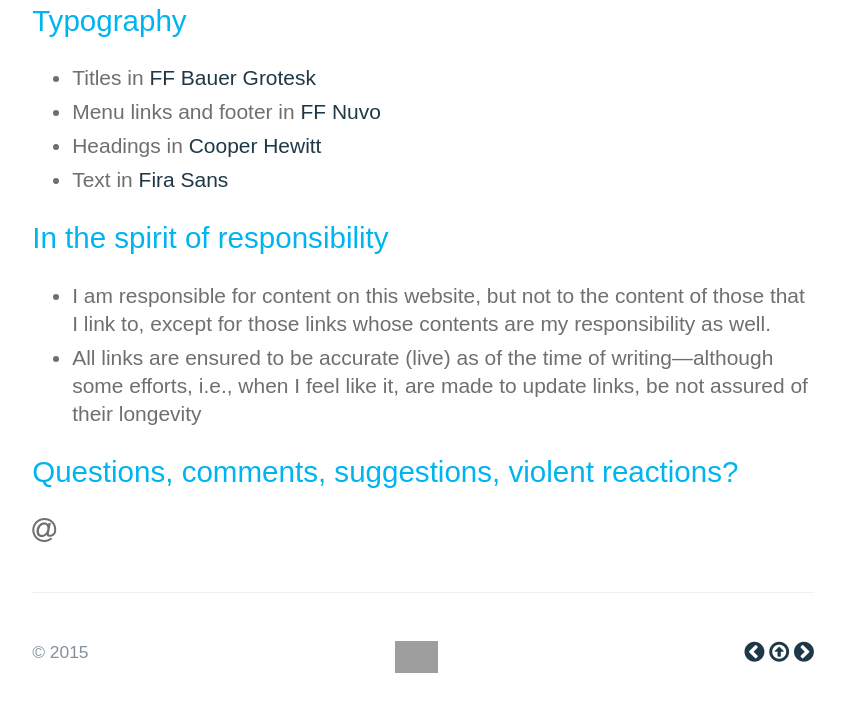
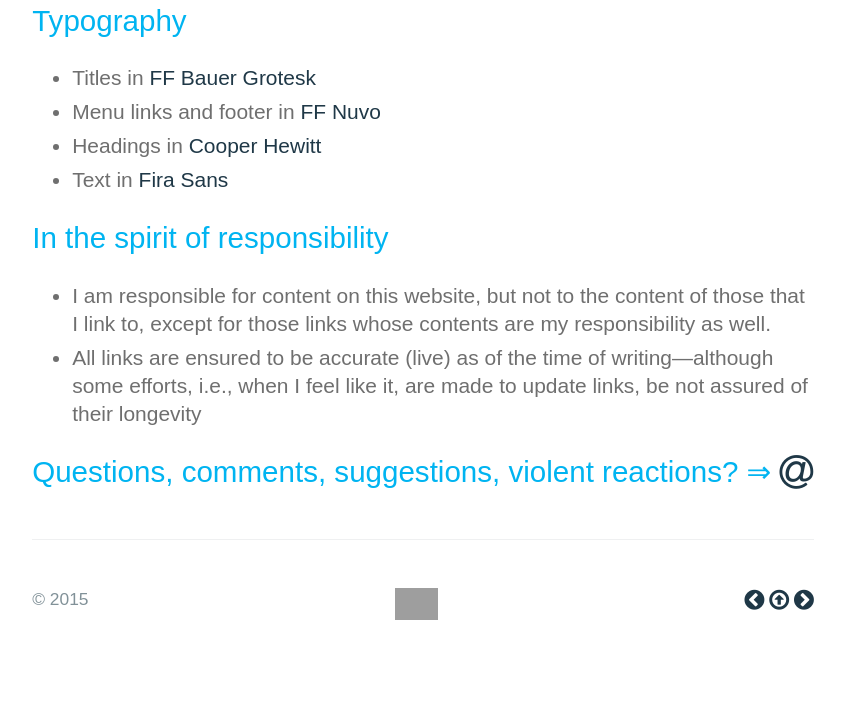
Before and after one commit to a-mar/a-mar.github.io, a Jekyll site: the page built from about/index.html, in a window 1280 px wide, cut to the strip 684-1427 px from the top of the page. Shown: the top 712 px of the strip, without its empty margins (217-1062 px from the left). Built offline with Jekyll 4.4.1, drawn with Linux system fonts in a browser that asks for light colours; nearby versions of some CDN libraries; some web fonts are replaced; library files that are not in the unit come from our copies; Markdown is read by kramdown in place of the engine named in the settings; after the commit the page ends 1374 px from its top, so only the background shows below that; grey boxes are pictures that could not be loaded.

Commit message:
Update index.html

```diff
--- a/about/index.html
+++ b/about/index.html
@@ -32,5 +32,4 @@
 	<li>All links are ensured to be accurate (live) as of the time of writing&mdash;although some efforts, i.e., when I feel like it, are made to update links, be not assured of their longevity</li>
 </ul>
 
-<h2>Questions, comments, suggestions, violent reactions?</h2>
-<p><a href="mailto:tiradosinamar@gmx.com?Subject=Hallo%20Mundo" target="_top" title="contact"></a><i class="fa fa-at fa-lg"></i></a></p>
+<h2>Questions, comments, suggestions, violent reactions? &rArr; <a href="mailto:tiradosinamar@gmx.com?Subject=Hallo%20Mundo" target="_top" title="contact"><i class="fa fa-at fa-lg"></i></a></h2>
```
